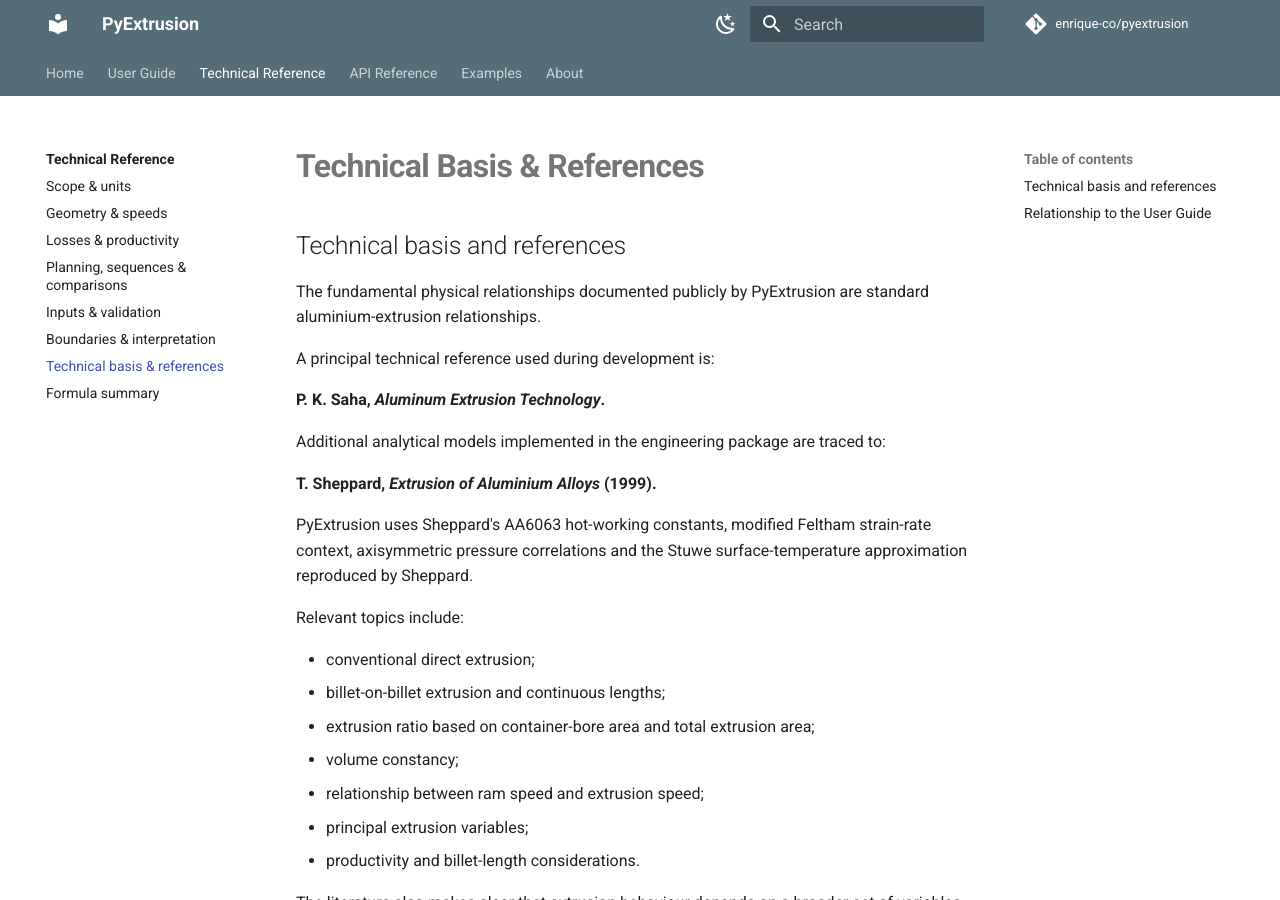
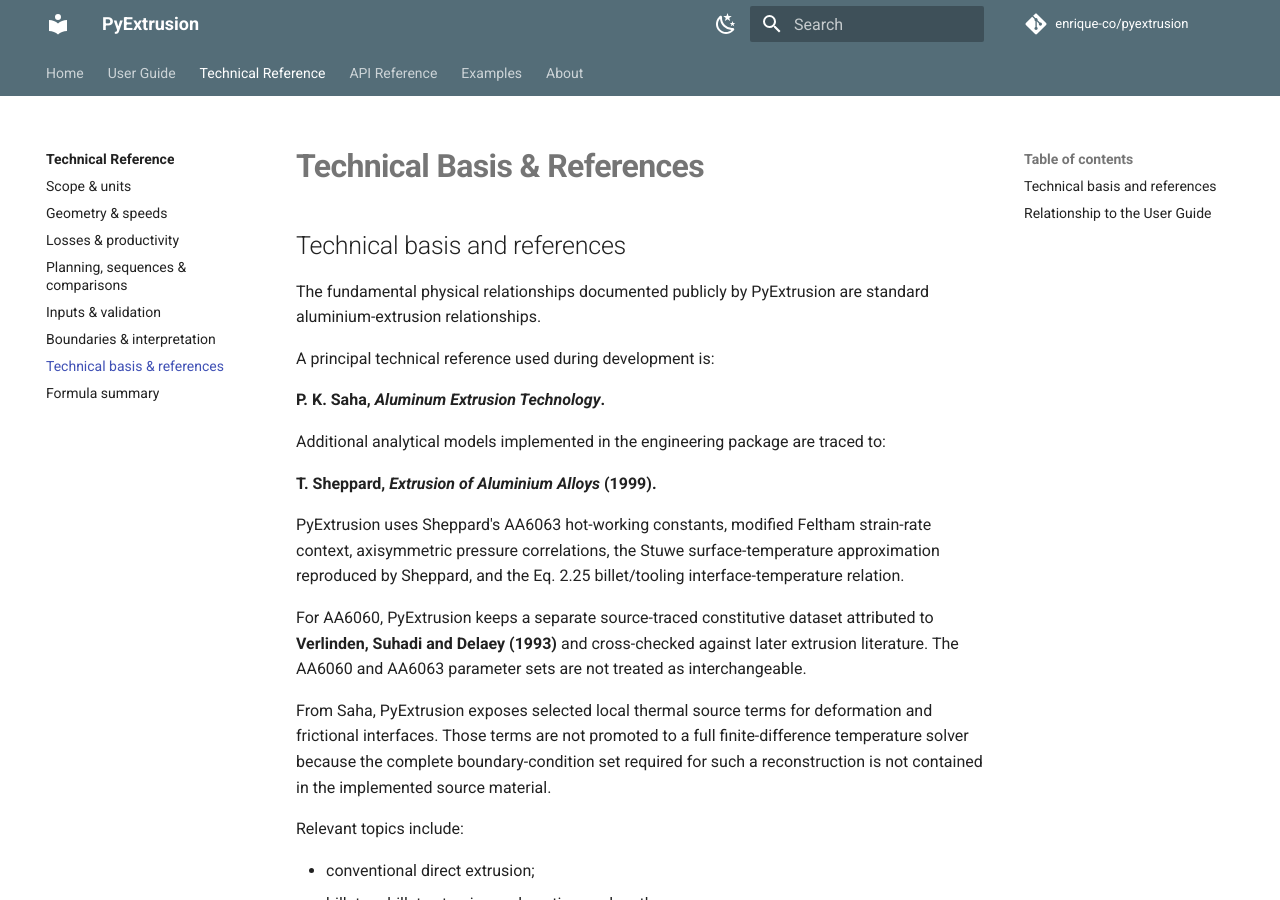
Before and after one commit to enrique-co/pyextrusion, an MkDocs documentation site: the page built from docs/technical-reference/references.md, in a window 1280 px wide and 900 px high. Built offline with MkDocs 1.6.1 and Material for MkDocs 9.7.7, drawn with Linux system fonts in a browser that asks for light colours; comment, search, counter and statistics services are not loaded.

Commit message:
Update engineering references for 0.17.0

```diff
--- a/docs/technical-reference/references.md
+++ b/docs/technical-reference/references.md
@@ -14,8 +14,20 @@
 **T. Sheppard, _Extrusion of Aluminium Alloys_ (1999).**
 
 PyExtrusion uses Sheppard's AA6063 hot-working constants, modified Feltham
-strain-rate context, axisymmetric pressure correlations and the Stuwe
-surface-temperature approximation reproduced by Sheppard.
+strain-rate context, axisymmetric pressure correlations, the Stuwe
+surface-temperature approximation reproduced by Sheppard, and the Eq. 2.25
+billet/tooling interface-temperature relation.
+
+For AA6060, PyExtrusion keeps a separate source-traced constitutive dataset
+attributed to **Verlinden, Suhadi and Delaey (1993)** and cross-checked against
+later extrusion literature. The AA6060 and AA6063 parameter sets are not treated
+as interchangeable.
+
+From Saha, PyExtrusion exposes selected local thermal source terms for
+deformation and frictional interfaces. Those terms are not promoted to a full
+finite-difference temperature solver because the complete boundary-condition
+set required for such a reconstruction is not contained in the implemented
+source material.
 
 Relevant topics include:
 
```
